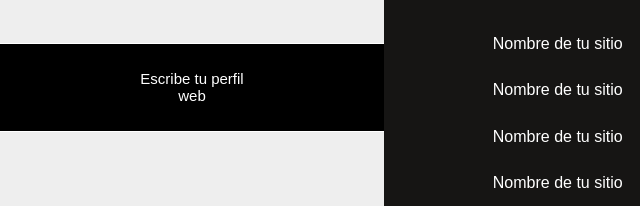
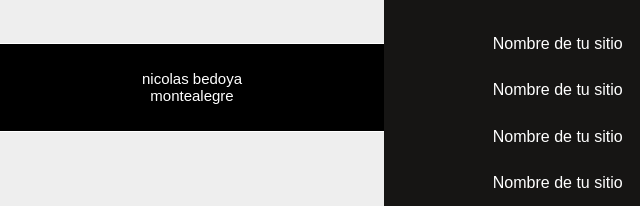
Before and after one commit to nikma123/taller, a plain HTML site: page index.html in a window 1280 px wide. Shown: the part 216-422 px from the top of the page, 0-640 px from the left. Drawn offline with Linux system fonts and the light colour scheme.

Commit message:
se agrego el perfil

```diff
--- a/index.html
+++ b/index.html
@@ -35,7 +35,7 @@
       <div class="comunidad-autoria">
         <div class="nombre">
           <!-- 2º Commit - Tu perfil Web -->
-          <p>Escribe tu perfil web</p>
+          <p>nicolas bedoya montealegre</p>
         </div>
       </div>
     </section>
```
